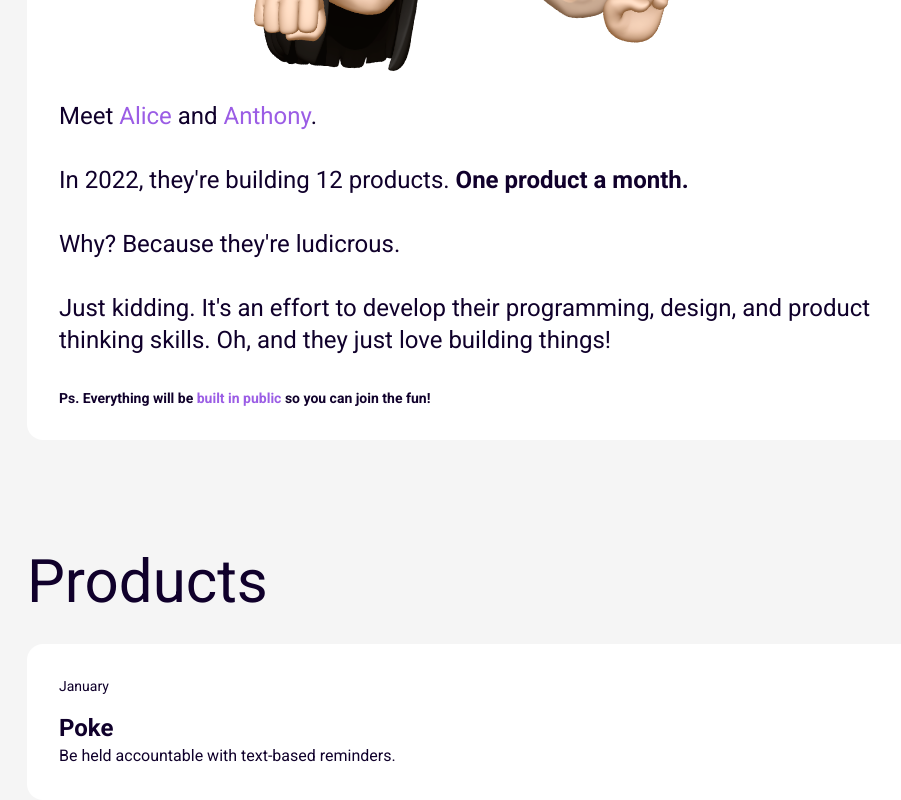
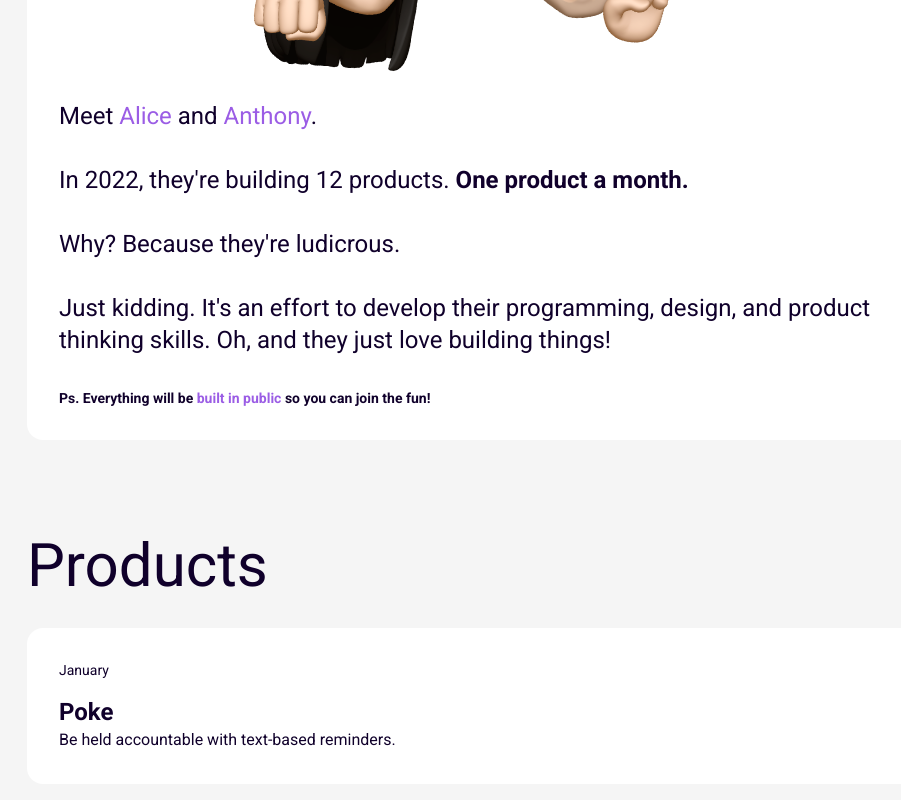
Before and after one commit to 12products/website, a Next.js app: page / in a window 1280 px wide. Shown: the part 1012-1812 px from the top of the page, without its empty margins (165-1066 px from the left). Built offline with nearby package versions, Linux system fonts and the light colour scheme.

Commit message:
fix: adjust padding above product section

```diff
--- a/pages/index.tsx
+++ b/pages/index.tsx
@@ -155,7 +155,7 @@ const Home = ({ products }: Props) => {
           </div>
         </section>
 
-        <section className="max-w-4xl mx-auto mt-28 space-y-8">
+        <section className="max-w-4xl mx-auto mt-24 space-y-8">
           <h2 className="text-6xl">Products</h2>
 
           <div>
```
